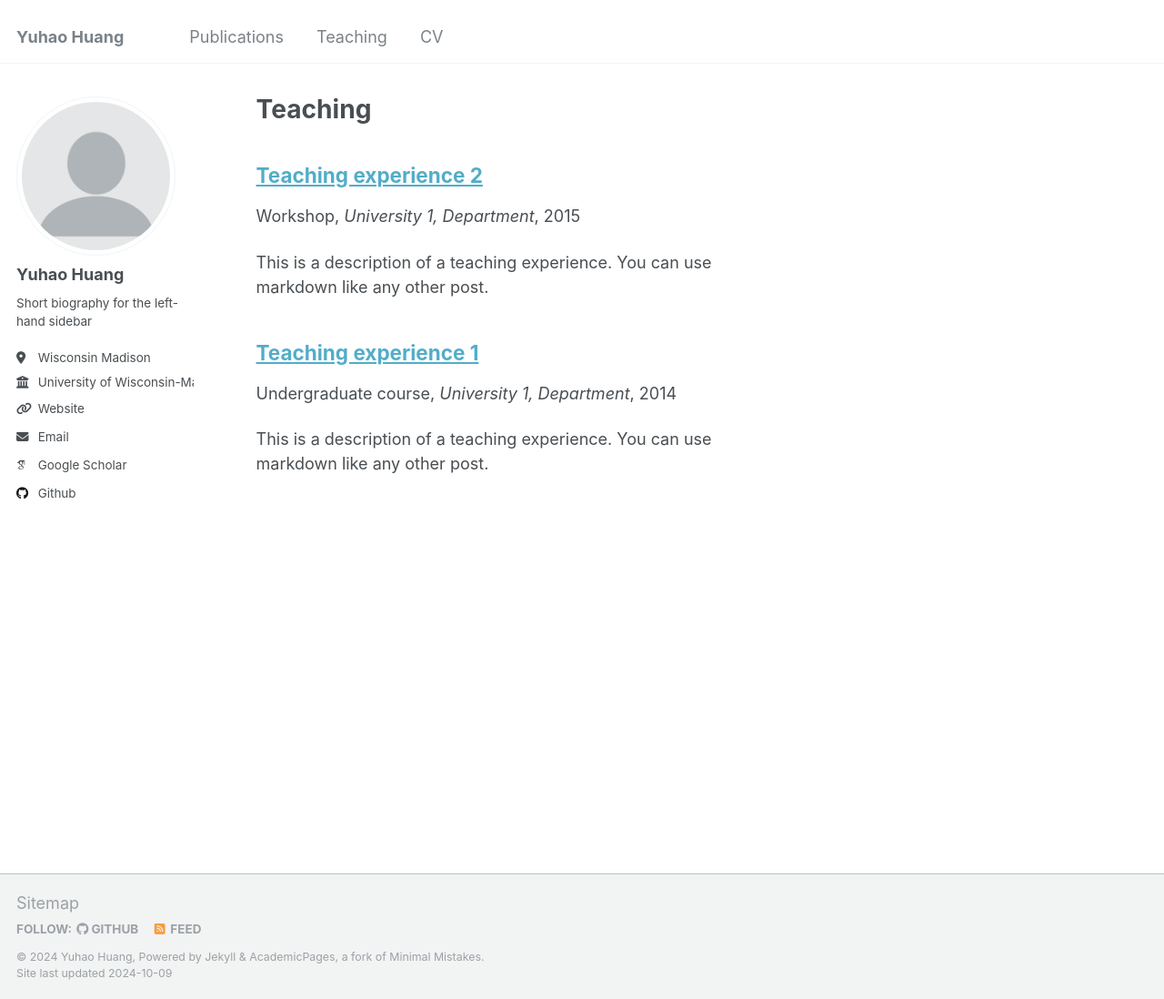
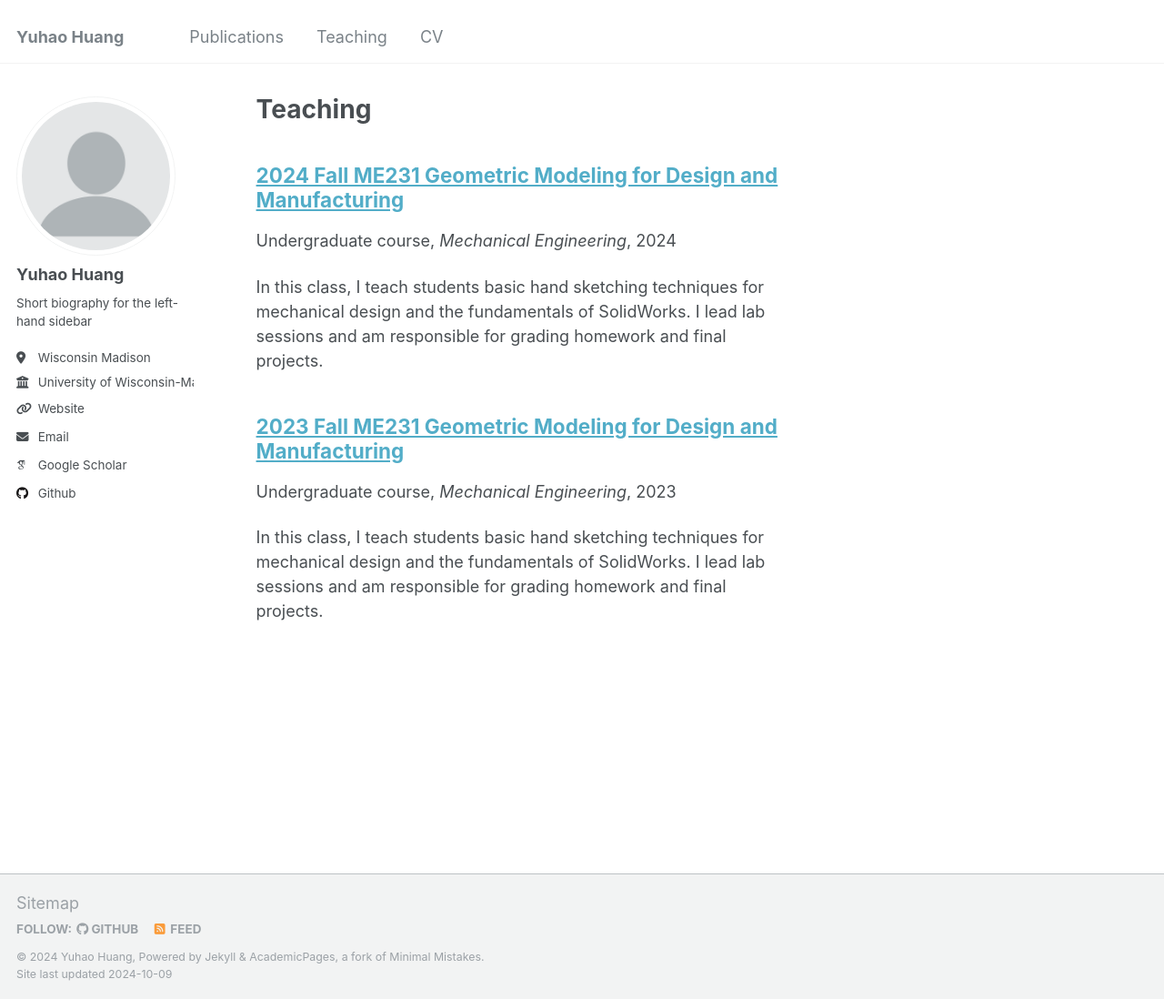
Before and after one commit to Hyh2001/Hyh2001.github.io, a Jekyll site: the page built from _pages/teaching.html, in a window 1280 px wide and 1098 px high. Shown: the whole window at 91% size. Built offline with Jekyll 4.4.1, drawn with Linux system fonts in a browser that asks for light colours; some web fonts are replaced.

Commit message:
update teachings

```diff
--- a/_teaching/2014-spring-teaching-1.md
+++ b/_teaching/2014-spring-teaching-1.md
@@ -1,20 +1,20 @@
 ---
-title: "Teaching experience 1"
+title: "2023 Fall ME231 Geometric Modeling for Design and Manufacturing"
 collection: teaching
 type: "Undergraduate course"
-permalink: /teaching/2014-spring-teaching-1
-venue: "University 1, Department"
-date: 2014-01-01
-location: "City, Country"
+permalink: /teaching/2023-fall-me231
+venue: "Mechanical Engineering"
+date: 2023-09-04
+location: "Madison"
 ---
 
-This is a description of a teaching experience. You can use markdown like any other post.
+In this class, I teach students basic hand sketching techniques for mechanical design and the fundamentals of SolidWorks. I lead lab sessions and am responsible for grading homework and final projects.
 
-Heading 1
+<!-- Heading 1
 ======
 
 Heading 2
 ======
 
 Heading 3
-======
+====== -->
--- a/_teaching/2015-spring-teaching-2.md
+++ b/_teaching/2015-spring-teaching-2.md
@@ -1,20 +1,11 @@
 ---
-title: "Teaching experience 2"
+title: "2024 Fall ME231 Geometric Modeling for Design and Manufacturing"
 collection: teaching
-type: "Workshop"
-permalink: /teaching/2015-spring-teaching-1
-venue: "University 1, Department"
-date: 2015-01-01
-location: "City, Country"
+type: "Undergraduate course"
+permalink: /teaching/2024-fall-me231
+venue: "Mechanical Engineering"
+date: 2024-09-04
+location: "Madison"
 ---
 
-This is a description of a teaching experience. You can use markdown like any other post.
-
-Heading 1
-======
-
-Heading 2
-======
-
-Heading 3
-======
+In this class, I teach students basic hand sketching techniques for mechanical design and the fundamentals of SolidWorks. I lead lab sessions and am responsible for grading homework and final projects.
```
